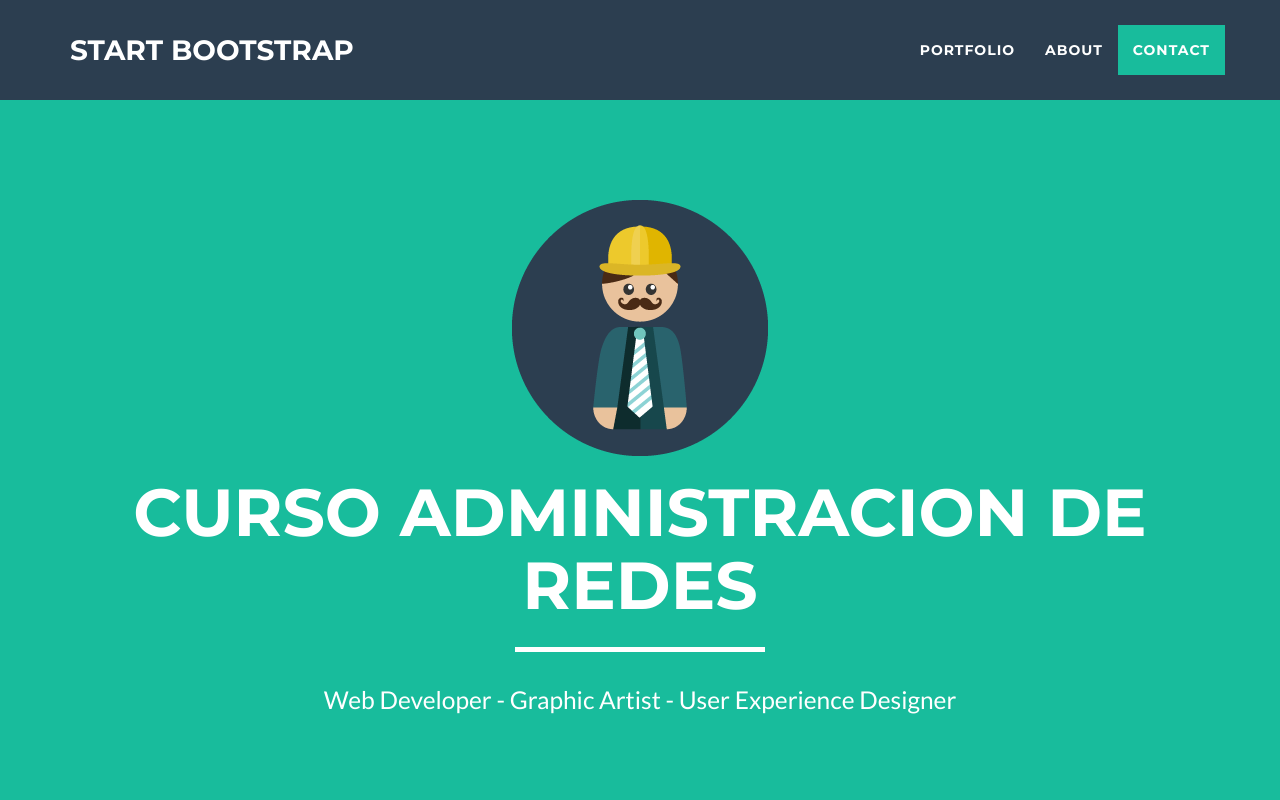
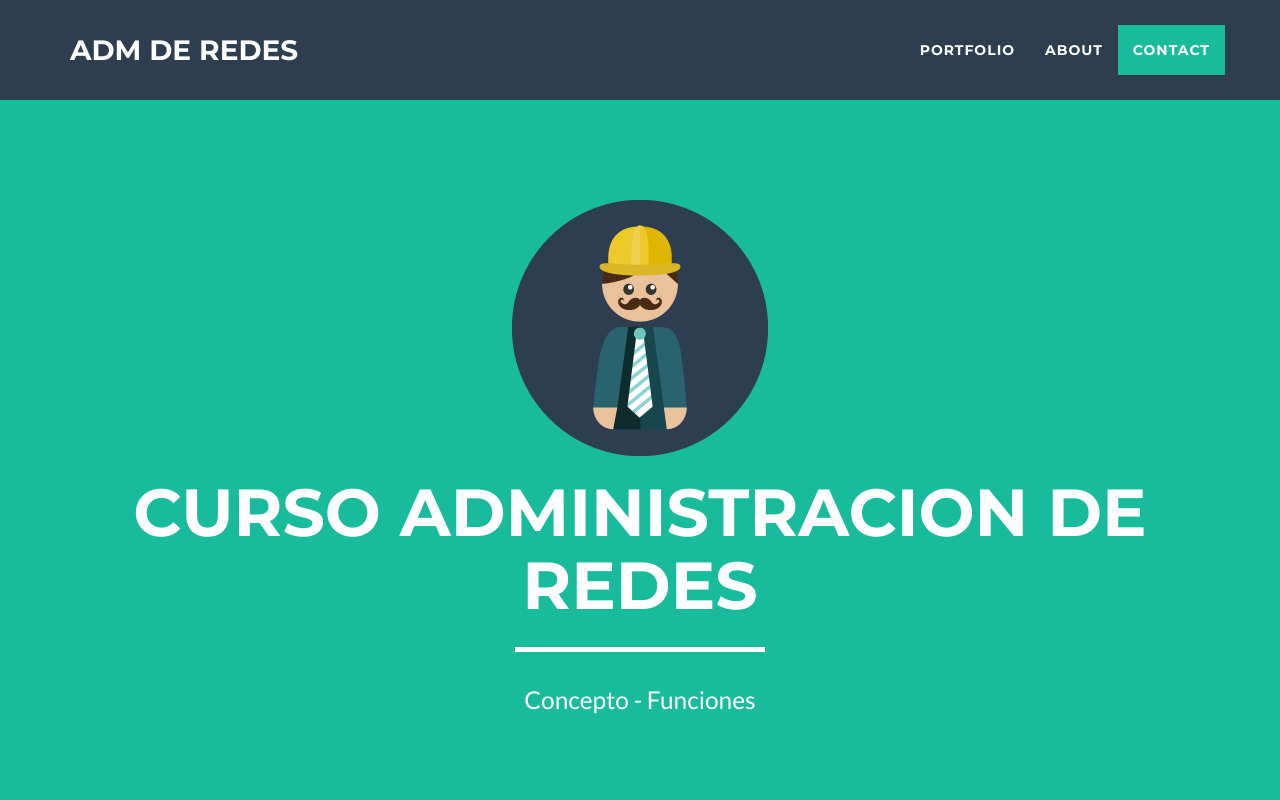
Before and after one commit to Sune29/Dise-oSitiosWeb, a website: page index.html in a window 1280 px wide. Shown: the top 800 px of the page. Drawn offline with nearby package versions, Linux system fonts and the light colour scheme.

Commit message:
Update index.html

```diff
--- a/index.html
+++ b/index.html
@@ -42,7 +42,7 @@
                 <button type="button" class="navbar-toggle" data-toggle="collapse" data-target="#bs-example-navbar-collapse-1">
                     <span class="sr-only">Toggle navigation</span> Menu <i class="fa fa-bars"></i>
                 </button>
-                <a class="navbar-brand" href="#page-top">Start Bootstrap</a>
+                <a class="navbar-brand" href="#page-top">ADM DE REDES</a>
             </div>
 
             <!-- Collect the nav links, forms, and other content for toggling -->
@@ -76,7 +76,7 @@
                     <div class="intro-text">
                         <h1 class="name">CURSO ADMINISTRACION DE REDES</h1>
                         <hr class="star-light">
-                        <span class="skills">Web Developer - Graphic Artist - User Experience Designer</span>
+                        <span class="skills"> Concepto - Funciones</span>
                     </div>
                 </div>
             </div>
```
